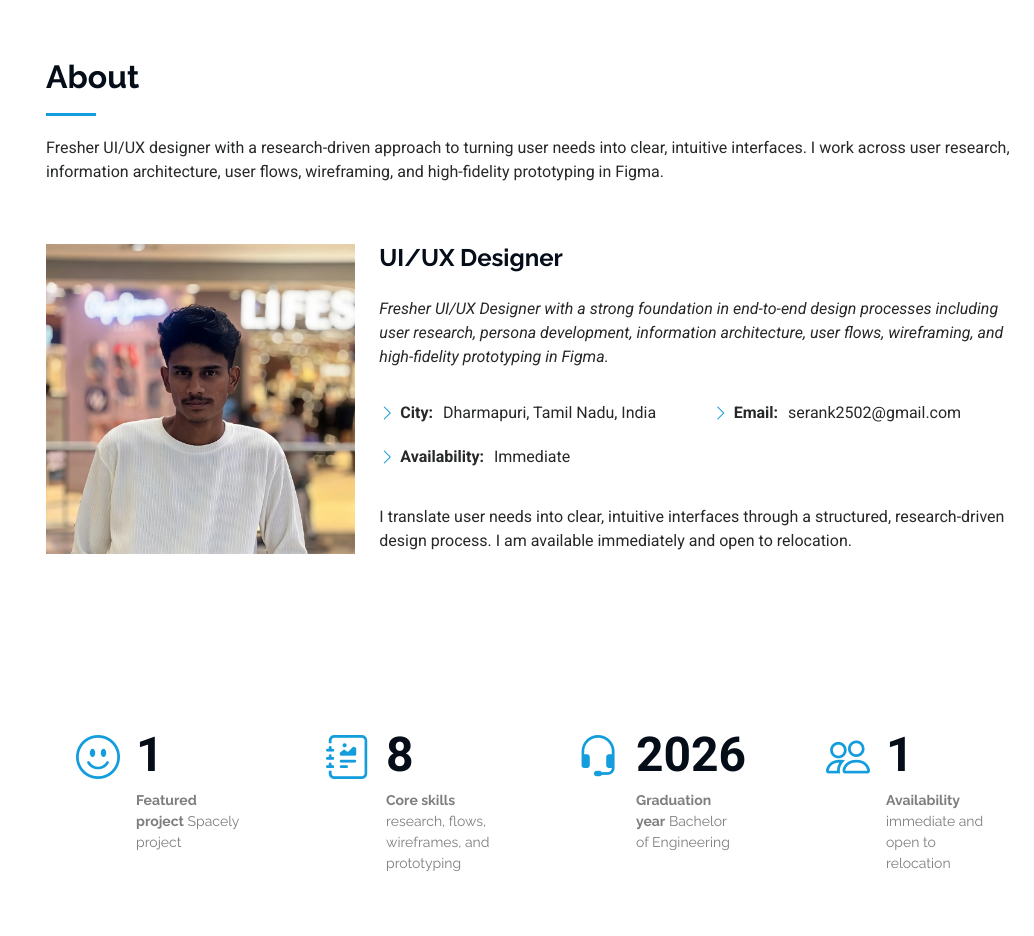
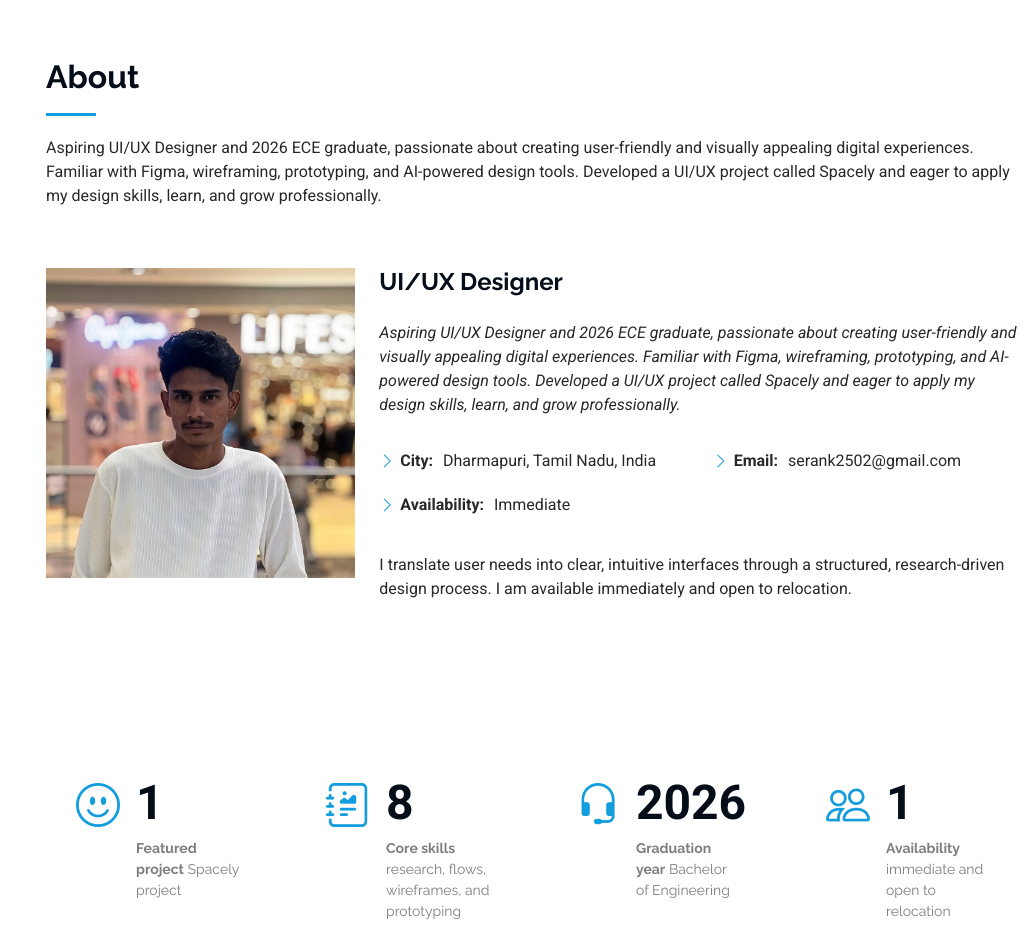
Before and after one commit to seran2502/iPortfolio-v1.0.0, a plain HTML site: page index.html in a window 1280 px wide. Shown: the part 802-1738 px from the top of the page, without its empty margins (246-1280 px from the left). Drawn offline with Linux system fonts and the light colour scheme.

Commit message:
Update About section introduction

```diff
--- a/index.html
+++ b/index.html
@@ -89,7 +89,7 @@
       <!-- Section Title -->
       <div class="container section-title" data-aos="fade-up">
         <h2>About</h2>
-        <p>Fresher UI/UX designer with a research-driven approach to turning user needs into clear, intuitive interfaces. I work across user research, information architecture, user flows, wireframing, and high-fidelity prototyping in Figma.</p>
+        <p>Aspiring UI/UX Designer and 2026 ECE graduate, passionate about creating user-friendly and visually appealing digital experiences. Familiar with Figma, wireframing, prototyping, and AI-powered design tools. Developed a UI/UX project called Spacely and eager to apply my design skills, learn, and grow professionally.</p>
       </div><!-- End Section Title -->
 
       <div class="container" data-aos="fade-up" data-aos-delay="100">
@@ -101,7 +101,7 @@
           <div class="col-lg-8 content">
             <h2>UI/UX Designer</h2>
             <p class="fst-italic py-3">
-              Fresher UI/UX Designer with a strong foundation in end-to-end design processes including user research, persona development, information architecture, user flows, wireframing, and high-fidelity prototyping in Figma.
+              Aspiring UI/UX Designer and 2026 ECE graduate, passionate about creating user-friendly and visually appealing digital experiences. Familiar with Figma, wireframing, prototyping, and AI-powered design tools. Developed a UI/UX project called Spacely and eager to apply my design skills, learn, and grow professionally.
             </p>
             <div class="row">
               <div class="col-lg-6">
```
